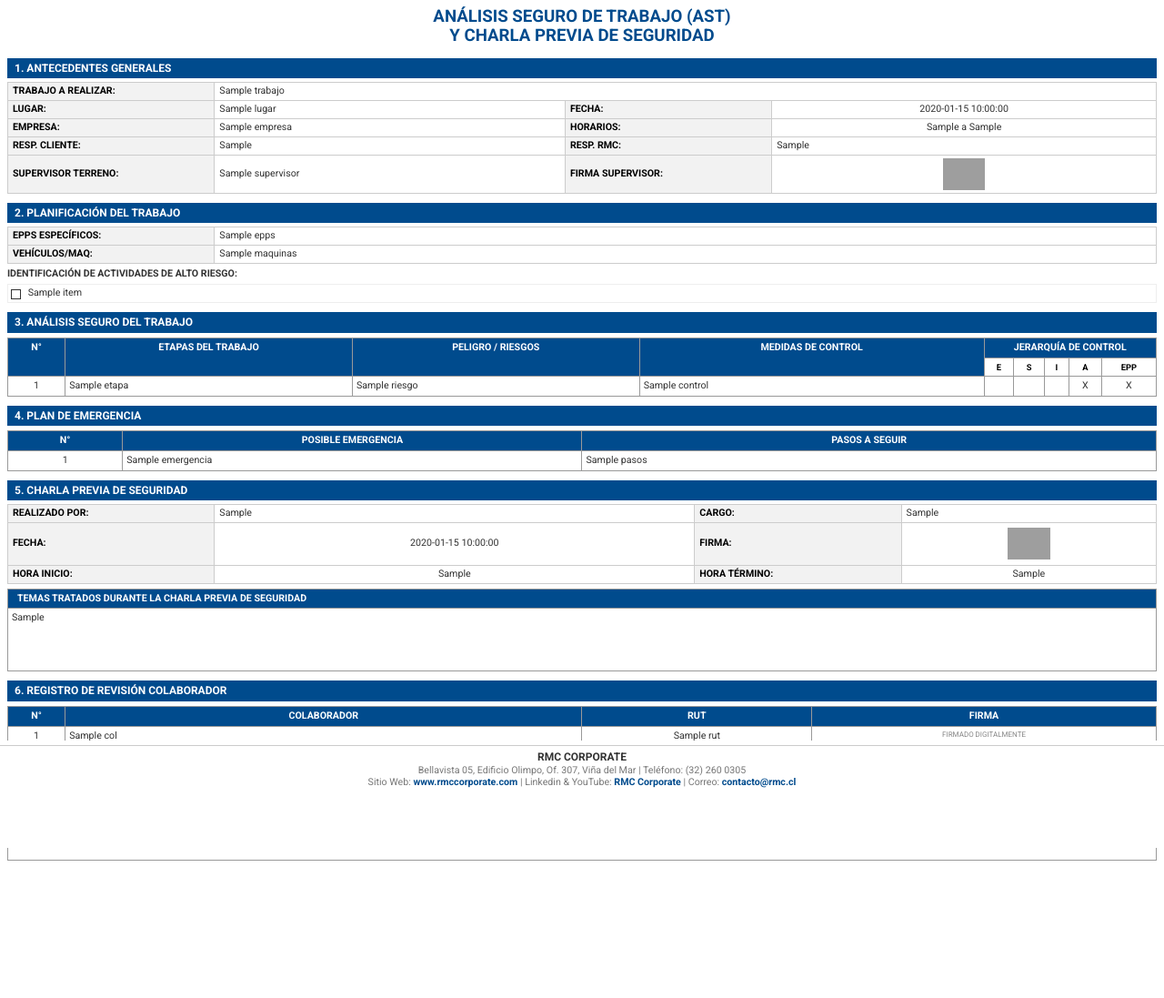
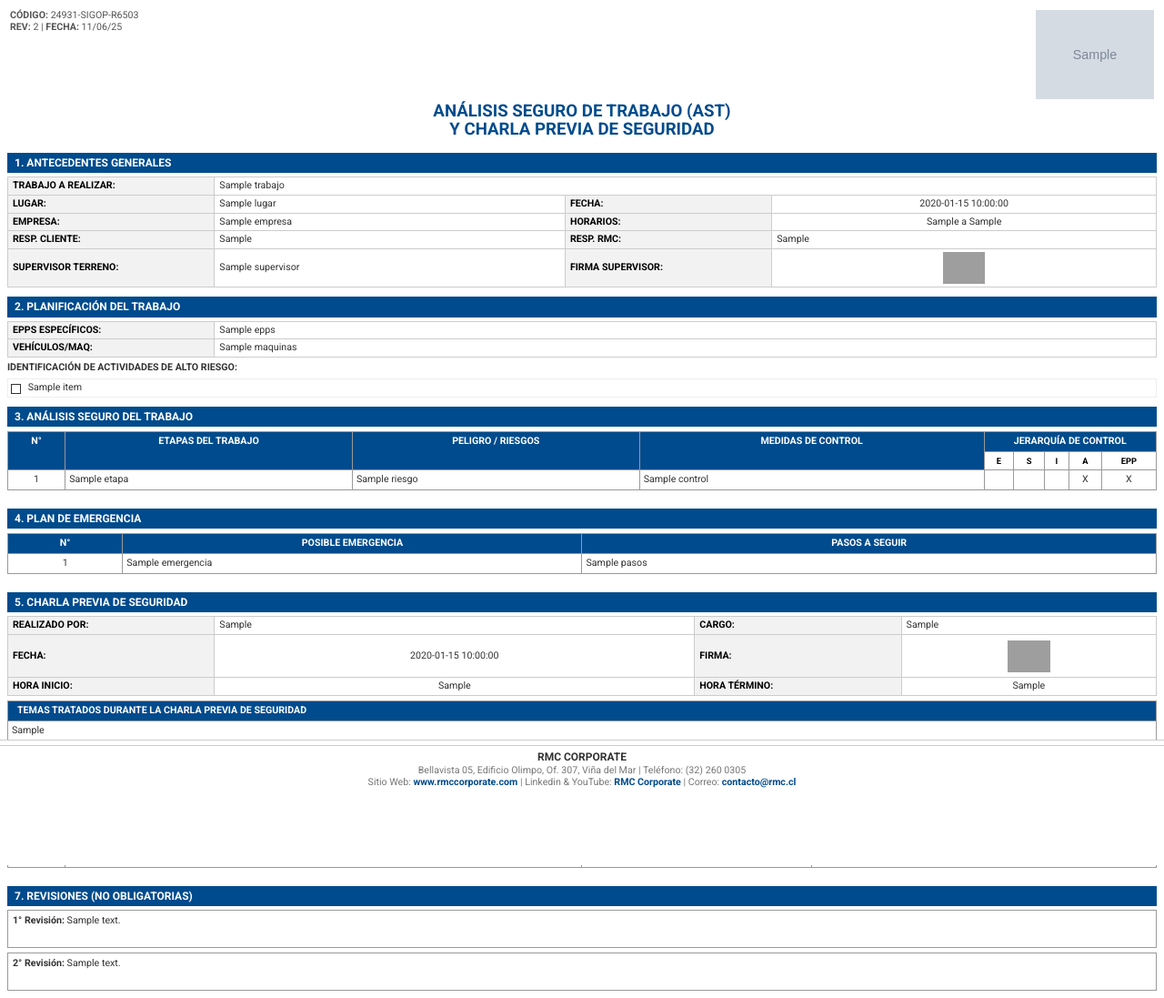
Before and after one commit to joachez17/RMC-Generador-Documentos, a Python web app: template templates/ast_final.html in a window 1280 px wide. Shown: the whole page at 91% size. Before the commit the page ends 946 px from the top, so only its background shows below. Run offline with Jinja, Linux system fonts and the light colour scheme; the template is opened without the code that fills it: most values are stand-ins (such as "Sample title", 1, 10 or a date in 2020); grey boxes marked "Sample" are stand-in pictures; grey boxes are pictures that could not be loaded.

Commit message:
Fix:"Bug Footer"

```diff
--- a/templates/ast_final.html
+++ b/templates/ast_final.html
@@ -11,7 +11,7 @@
             margin-left: 1cm;
             margin-right: 1cm;
             margin-top: 3.5cm;
-            /* AUMENTADO: Obligamos al contenido a detenerse 4.5cm antes del final */
+            /* Mantenemos el margen amplio para proteger el footer */
             margin-bottom: 4.5cm;
         }
 
@@ -22,32 +22,45 @@
             line-height: 1.2;
         }
 
-        /* === 2. HEADER FIJO === */
-        .header-fixed {
+        /* === REGLAS CRÍTICAS PARA TABLAS EN WEASYPRINT === */
+        table {
+            /* Permite que la tabla se rompa entre páginas */
+            page-break-inside: auto;
+            width: 100%;
+        }
+
+        tr {
+            /* Evita que una fila de texto se corte por la mitad */
+            page-break-inside: avoid;
+            page-break-after: auto;
+        }
+
+        thead {
+            /* OBLIGATORIO: Repite el encabezado azul en la siguiente página */
+            display: table-header-group;
+        }
+
+        tfoot {
+            /* Opcional: Ayuda al motor a calcular el cierre de la tabla */
+            display: table-footer-group;
+        }
+
+        /* === 3. FOOTER FIJO === */
+        .footer-fixed {
             position: fixed;
-            top: -3cm;
+            /* Ajuste: Lo subimos un poco para asegurar que no se salga de la hoja */
+            bottom: -4cm;
             left: 0;
             right: 0;
-            height: 2.8cm;
-            background-color: white;
-            z-index: 1000;
-        }
-
-        /* === 3. FOOTER FIJO (CORREGIDO) === */
-        .footer-fixed {
-            position: fixed;
-            /* Lo colocamos dentro del margen, dejando 1cm de separación con el contenido */
-            bottom: -3.5cm;
-            left: 0;
-            right: 0;
-            height: 3cm;
+            height: 3.5cm; /* Altura suficiente */
             text-align: center;
             font-size: 8pt;
             color: #777;
-            /* El fondo blanco tapa cualquier línea de tabla que intente pasarse */
+            /* Fondo blanco y borde para "tapar" si la tabla se pasa unos milímetros */
             background-color: white;
-            z-index: 1000;
+            border-top: 1px solid #ccc;
             padding-top: 5px;
+            z-index: 9999; /* Prioridad máxima de visualización */
         }
 
         /* ESTILOS GENERALES (INTACTOS) */
@@ -76,7 +89,7 @@
         .center { text-align: center; }
 
         /* TABLA AST */
-        table.data-grid { width: 100%; border-collapse: collapse; margin-top: 5px; }
+        table.data-grid { width: 100%; border-collapse: collapse; margin-top: 5px; margin-bottom: 20px; }
         .header-blue { background-color: #004B8D; color: white; text-align: center; font-weight: bold; padding: 4px; border: 1px solid #000; }
         .header-sub { background-color: #fff; color: #000; text-align: center; font-weight: bold; font-size: 7pt; padding: 2px; border: 1px solid #000; }
         .data-grid td { border: 1px solid #999; padding: 4px; vertical-align: top; }
```
